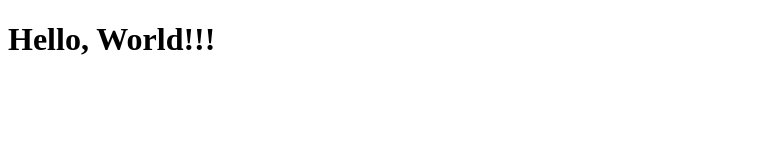
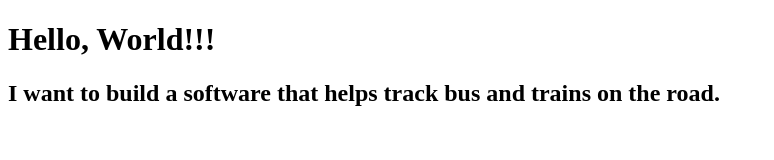
Before and after one commit to humayrasr123/CS3338-first-project, a plain HTML site: page index.html in a window 1280 px wide. Shown: the whole page, without its empty margins (0-774 px from the left). Drawn offline with Linux system fonts and the light colour scheme.

Commit message:
Commit my index.html

```diff
--- a/index.html
+++ b/index.html
@@ -7,5 +7,6 @@
 </head>
 <body>
     <h1>Hello, World!!!</h1>
+    <h2>I want to build a software that helps track bus and trains on the road.</h2>
 </body>
 </html>
```
